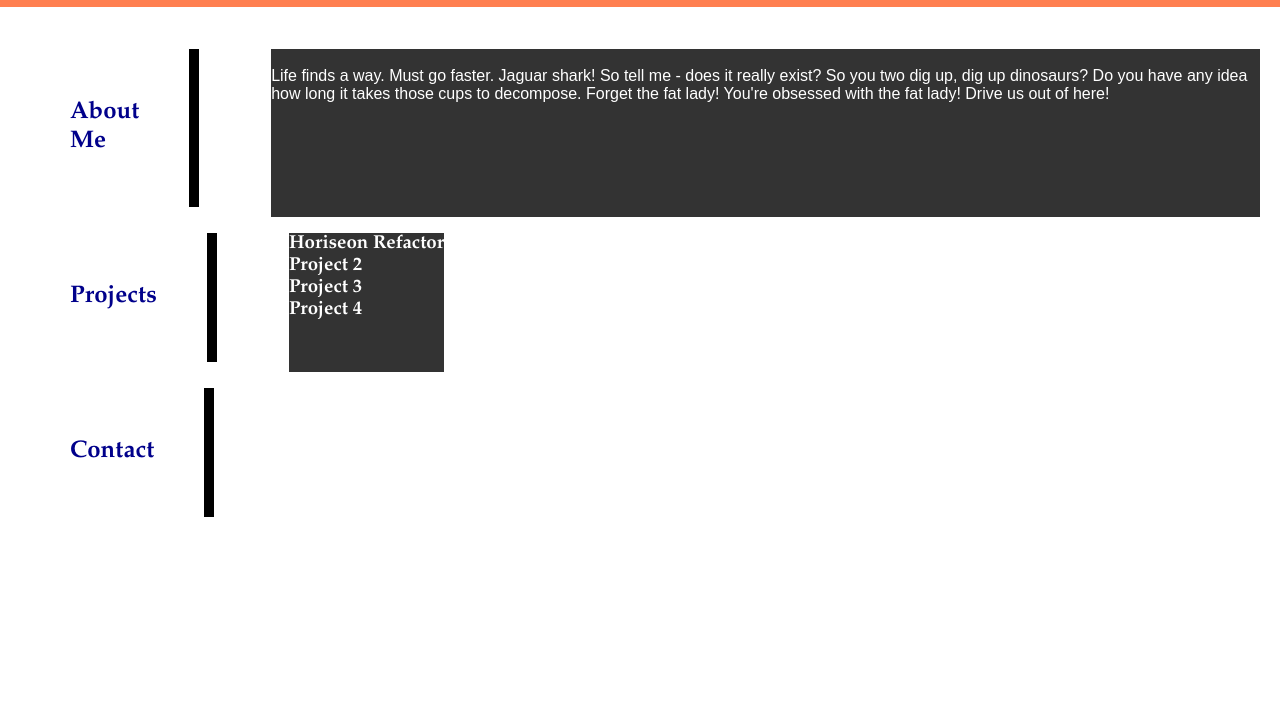
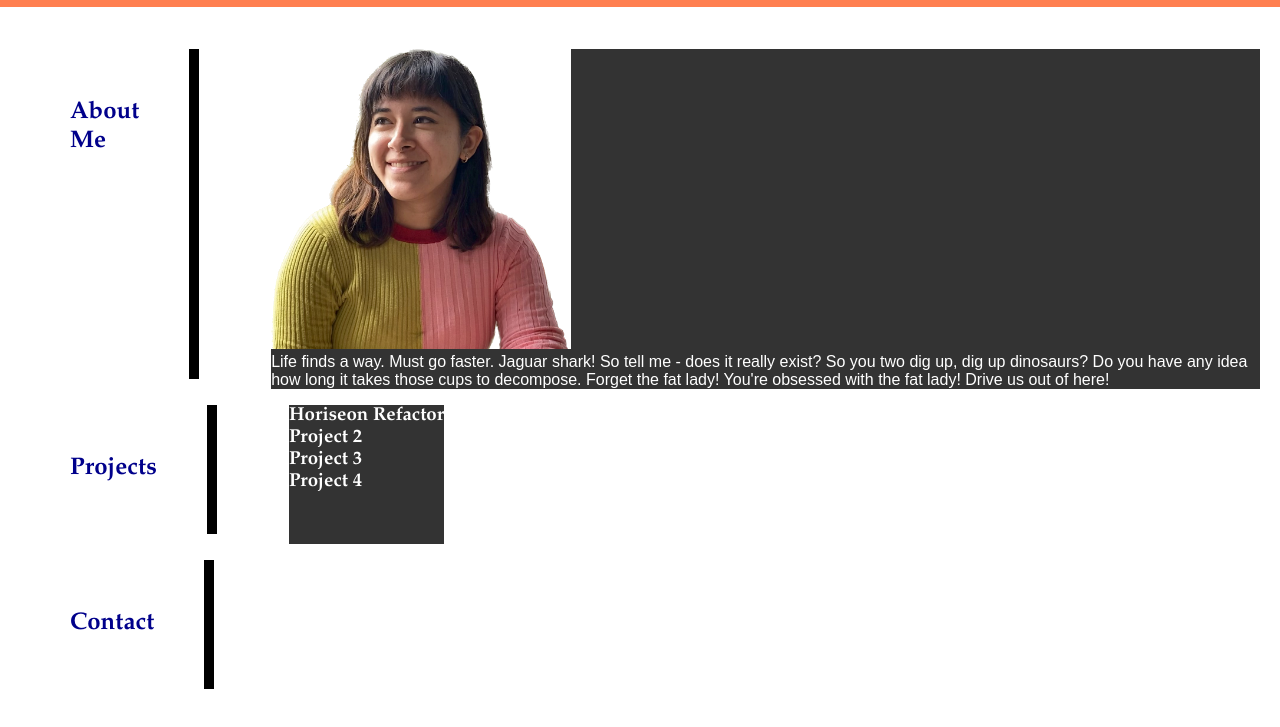
Before and after one commit to eileenmh/professional-portfolio-challenge, a plain HTML site: page index.html in a window 1280 px wide. Shown: the part 51-778 px from the top of the page. Drawn offline with Linux system fonts and the light colour scheme.

Commit message:
add in profile picture

```diff
--- a/assets/style.css
+++ b/assets/style.css
@@ -53,6 +53,10 @@ header {
 
  */
 
+img {
+    max-height: 300px;
+}
+
 main {
     margin: 100px 20px;
 }
--- a/index.html
+++ b/index.html
@@ -49,7 +49,7 @@
             <section id="about-me">
                 <h2>About Me</h2>
                 <div>
-                <img>
+                <img src="assets/images/IMG_2044.png" alt="placeholder">
                 <p><!--text placeholder generated at jeffsum.com-->Life finds a way. Must go faster. Jaguar shark! So tell me - does it really exist? So you two dig up, dig up dinosaurs? Do you have any idea how long it takes those cups to decompose. Forget the fat lady! You're obsessed with the fat lady! Drive us out of here!</p>
                 </div>
 
```
